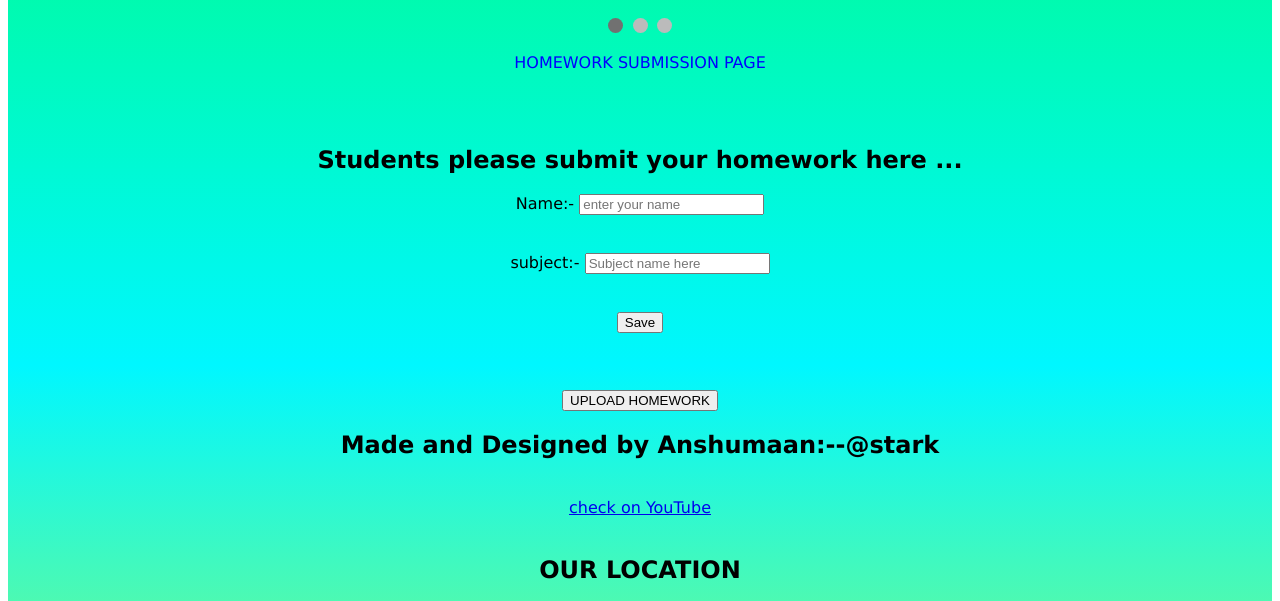
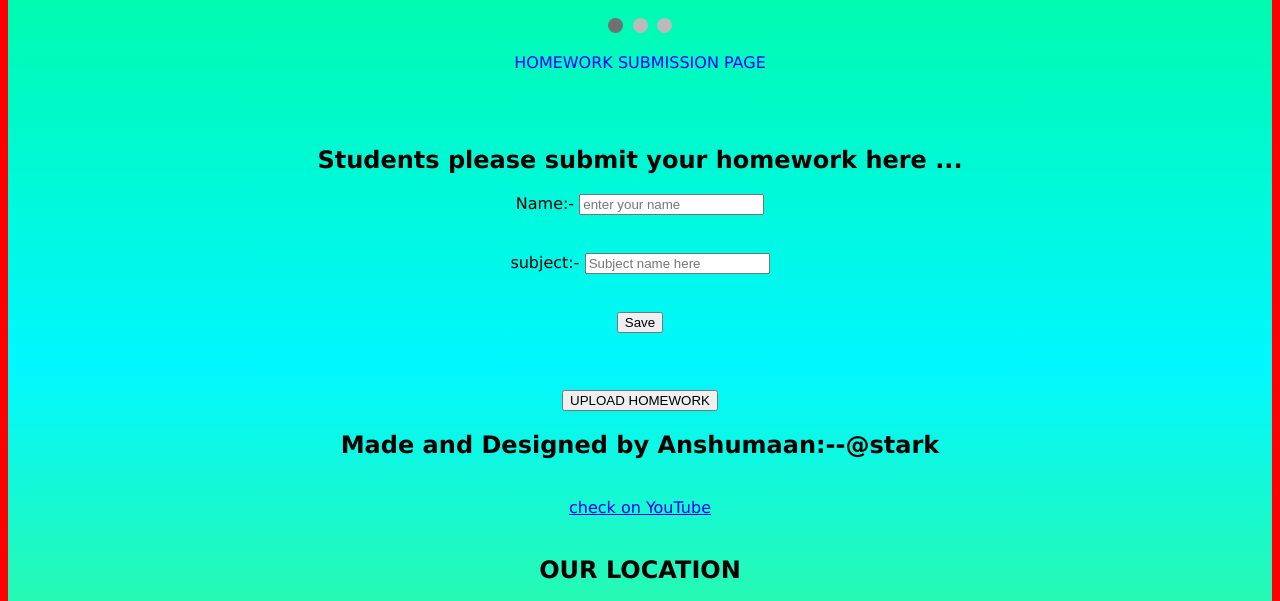
Before and after one commit to stark136/cchs, a Django app: page / in a window 1280 px wide. Shown: the part 430-1031 px from the top of the page. Run offline with Django 3.2, Linux system fonts and the light colour scheme.

Commit message:
Update home.html

```diff
--- a/templates/home.html
+++ b/templates/home.html
@@ -3,7 +3,7 @@
 <head>
 <style>
 #grad1 {
-  background-image: linear-gradient(rgb(0, 255, 85), rgb(0, 247, 255 ), yellow);
+  background-image: linear-gradient(rgb(0, 255, 85), rgb(0, 247, 255 ), rgb(127,255,0));
 }0
 </style>
 <script type = "text/javascript">
@@ -125,7 +125,7 @@ img {vertical-align: middle;}
 CCHS HOME WORK SUBMISSION page
 </title>
 </head>
-<body>
+<body bgcolor="red" >
 
 <style>
  {
```
